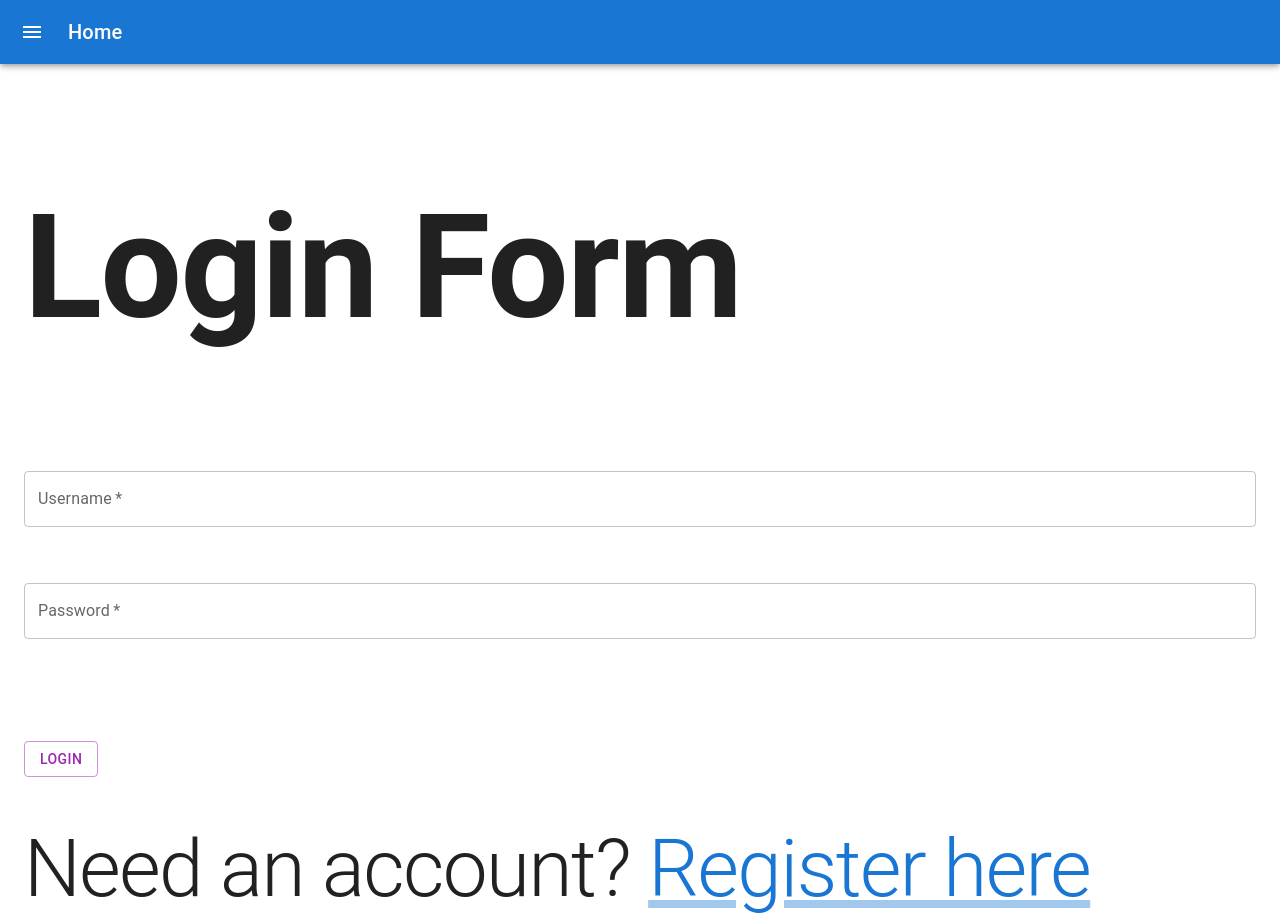
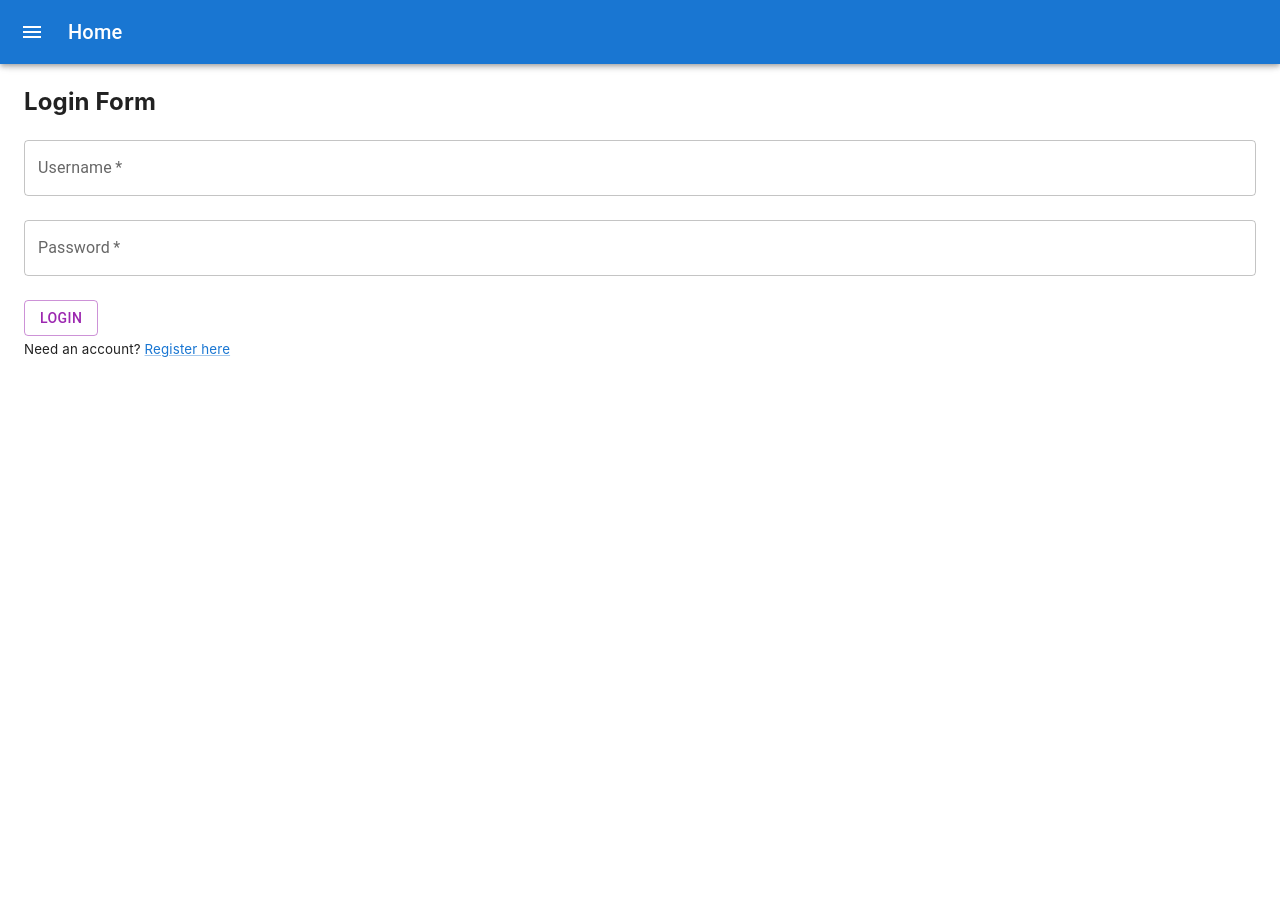
Before and after one commit to Calumna/AAE, a React (Create React App) app in the folder messagerie-front/: page / in a window 1280 px wide. After the commit the page ends 800 px from the top, so only its background shows below. Built offline with nearby package versions, Linux system fonts and the light colour scheme.

Commit message:
add topic correct, home moins moche, cleanup

```diff
--- a/messagerie-front/src/App.tsx
+++ b/messagerie-front/src/App.tsx
@@ -22,7 +22,7 @@ import {
     useTheme,
     Link as MuiLink
 } from "@mui/material";
-import { getTopics, getUserTopics } from "./components/chat/topics";
+import { getUserTopics } from "./components/chat/topics";
 import Connexion from "./components/connexion/connexion";
 import Register from "./components/connexion/Register";
 
@@ -212,18 +212,19 @@ const App: React.FC<AppProps> = ({username, setUsername, userTopics, setUserTopi
                     </Drawer>
                 </Box>
                 <Main open={open}>
-                    {location.pathname === '/' ?
-                        <Typography variant='h1'>
-                            {username === "" ?
+                    {location.pathname === '/' ?(
+                        username === "" ? (
                             !isRegistering ?
                                 <div>
                                     <Connexion setUsernameGlobal={setUsername}/>
                                     <small>Need an account? <MuiLink onClick={()=>setIsRegistering(true)}>Register here</MuiLink></small>
                                 </div>
                                 : <Register setUsernameGlobal={setUsername}/>
-                                : "Welcome " + username + "! Check out your new messages by selecting a topic"
-                            }
+                            )
+                            : <Typography variant='h3'>
+                                Welcome {username} ! Check out your new messages by selecting a topic
                             </Typography>
+                        )
                         : <Outlet context={username}/>
                     }
                 </Main>
--- a/messagerie-front/src/components/chat/add-topic.tsx
+++ b/messagerie-front/src/components/chat/add-topic.tsx
@@ -45,8 +45,10 @@ const AddTopic: React.FC<AddTopicProps> = ({userTopics, setUserTopics}:AddTopicP
         if (topicToAdd !== '') {
             if (!topics.includes(topicToAdd)) {
                 setOpenDialog(true);
+            } else if (!userTopics.includes((topicToAdd))){
+                setAddNewTopic(true);
             } else {
-                setAddNewTopic(true);
+                alert("You're already registered to this topic");
             }
         }
     }
--- a/messagerie-front/src/routing.tsx
+++ b/messagerie-front/src/routing.tsx
@@ -1,9 +1,8 @@
-import React, {useEffect, useState} from "react";
+import React, {useState} from "react";
 import {Route, Routes} from "react-router-dom";
 import App from "./App";
 import Topic from "./components/chat/topic";
 import AddTopic from "./components/chat/add-topic";
-import {getUserTopics} from "./components/chat/topics";
 
 const Routing = () => {
     const [username, setUsername] = useState("");
```
Lines whose indentation alone changed are shown as unchanged.
